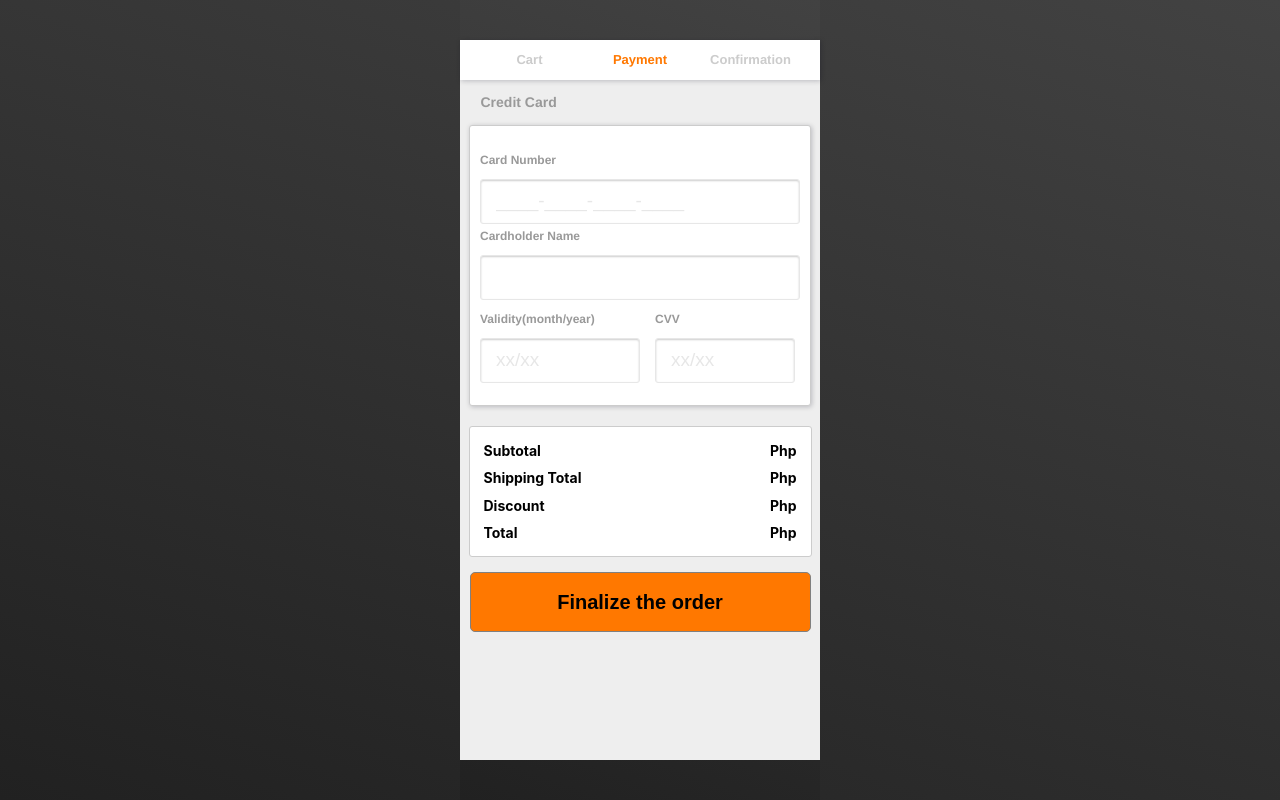
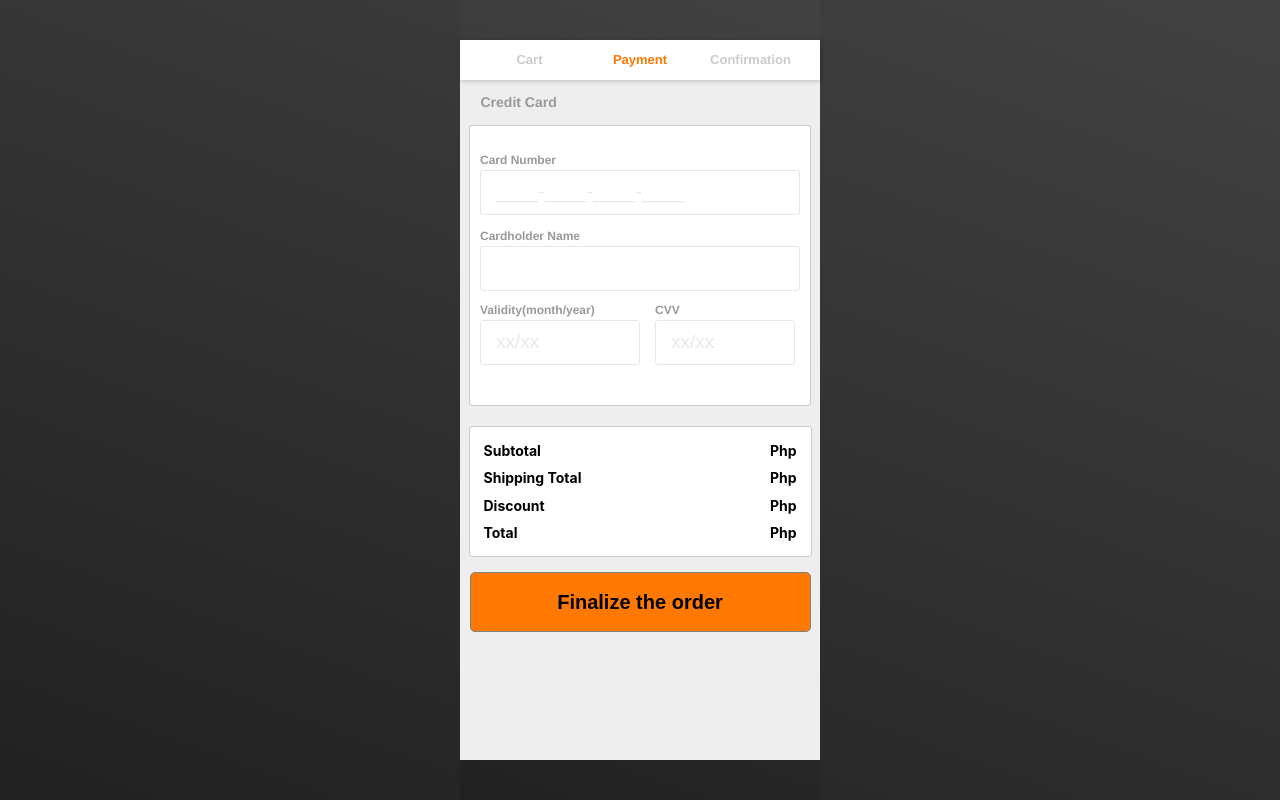
Before and after one commit to kenrazalan/Front-endChallenge1, a React (Create React App) app: page /payment in a window 1280 px wide. Built offline with nearby package versions, Linux system fonts and the light colour scheme; no server answers.

Commit message:
remove shadows

```diff
--- a/src/App.css
+++ b/src/App.css
@@ -29,7 +29,7 @@
 } */
 .produtos {
   height: 347px;
-  width: 341px;
+  width: 340px;
   display: flex;
   border: 1px solid #ccc;
   flex-direction: column;
@@ -37,7 +37,7 @@
   align-items: center;
   margin: 15px 0;
   border-radius: 3px;
-  box-shadow: 1px 1px 5px 0 rgba(0,0,29,0.22);
+  /* box-shadow: 1px 1px 5px 0 rgba(0,0,29,0.22); */
   background-color: #FFF;
 }
 .products {
--- a/src/Confirmation/Confirmation.css
+++ b/src/Confirmation/Confirmation.css
@@ -49,9 +49,12 @@
 .pagamento{
     width: 340px;
     height: 103px;
+
 }
 .pagamento-label{
+    margin-bottom: 5px;
     text-align: center;
+
     font-weight: bold;
     height: 16px;
     color: #999;
@@ -66,7 +69,7 @@
     border: 1px solid #CCC;
     border-radius: 3px;
     background-color: #FFF;
-    box-shadow: 1px 1px 5px 0 rgba(0,0,29,0.22);
+    /* box-shadow: 1px 1px 5px 0 rgba(0,0,29,0.22); */
   }
   .produtos {
       margin-top: 30px;
--- a/src/Payment/Payment.css
+++ b/src/Payment/Payment.css
@@ -51,7 +51,7 @@
     border: 1px solid #CCC;
     border-radius: 3px;
     background-color: #FFF;
-    box-shadow: 1px 1px 5px 0 rgba(0,0,29,0.22);
+    /* box-shadow: 1px 1px 5px 0 rgba(0,0,29,0.22); */
     display: flex;
     justify-content: center;
     align-items: center;
@@ -64,6 +64,7 @@
 
   }
   .card-number-label{
+    margin-bottom: 3px;
     height: 14px;
     width: 129.71px;
     color: #999;
@@ -93,7 +94,7 @@
     align-items: center;
     box-sizing: border-box;
     border: 1px solid #E7E7E7;
-    box-shadow: inset 0 1px 2px 0 rgba(0,0,0,0.2);
+    /* box-shadow: inset 0 1px 2px 0 rgba(0,0,0,0.2); */
     border-radius: 3px;
   }
   .card-number-input::placeholder{
@@ -134,6 +135,7 @@
 
   }
   .validity-label{
+    margin-bottom: 3px;
     height: 14px;
     width: 158px;
     color: #999;
@@ -163,7 +165,7 @@
     box-sizing: border-box;
     border-radius: 3px;
     border: 1px solid #E7E7E7;
-    box-shadow: inset 0 1px 2px 0 rgba(0,0,0,0.2);
+    /* box-shadow: inset 0 1px 2px 0 rgba(0,0,0,0.2); */
     padding-left: 15px;
   }
   .validity-input::placeholder{
@@ -171,6 +173,7 @@
   }
   .validity-box-label{
     margin-left: 15px;
+
     height: 19px;
     width: 219px;
     color: #E0E7EE;
@@ -180,6 +183,7 @@
     line-height: 19px;
   }
   .CVV-label{
+    margin-bottom: 3px;
     height: 14px;
     width: 138px;
     color: #999;
@@ -220,7 +224,7 @@
     width: 140px;
     border-radius: 3px;
     border: 1px solid #E7E7E7;
-    box-shadow: inset 0 1px 2px 0 rgba(0,0,0,0.2);
+    /* box-shadow: inset 0 1px 2px 0 rgba(0,0,0,0.2); */
   }
   .CVV-input::placeholder{
       color: #E7E7E7;
```
